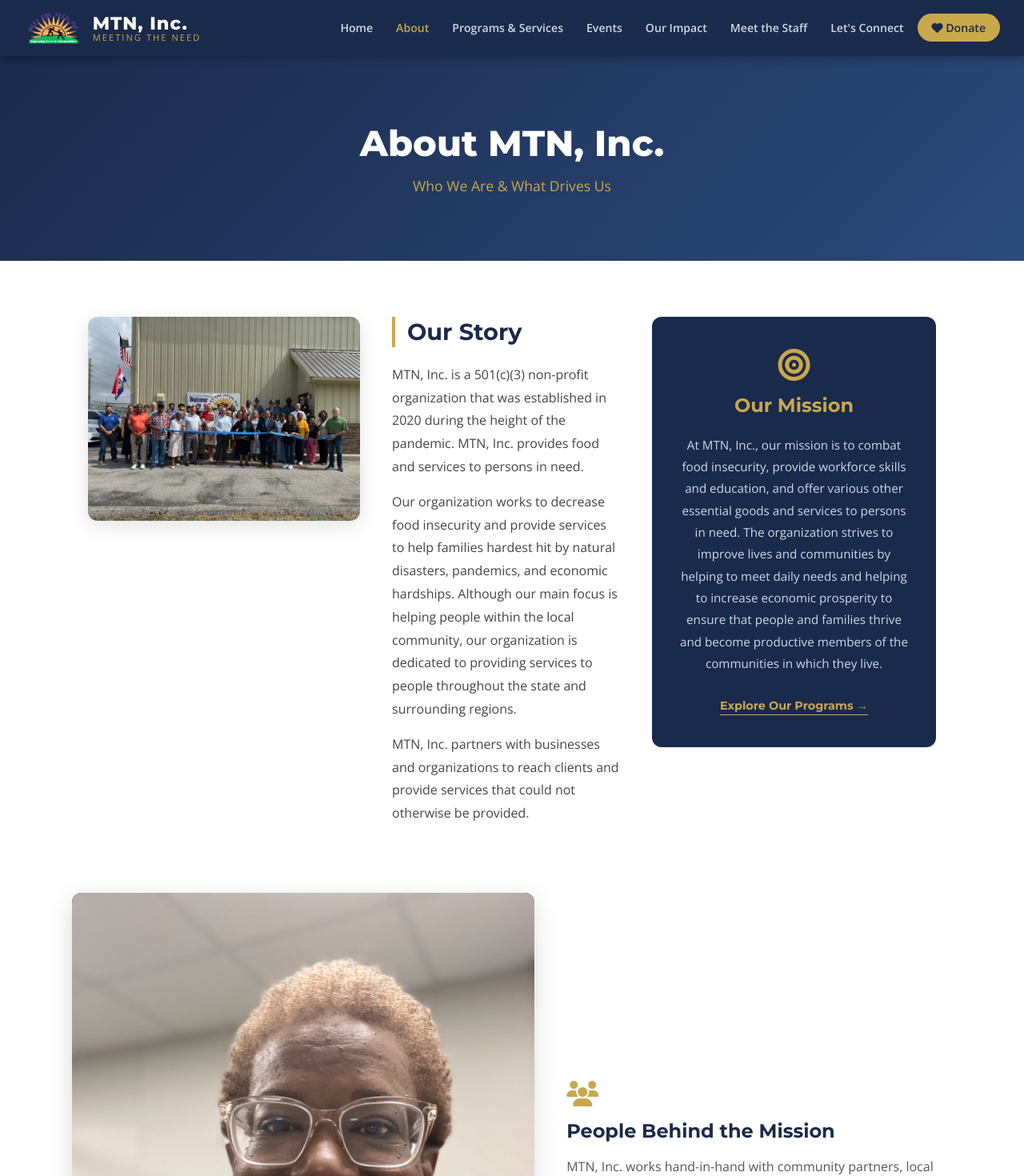
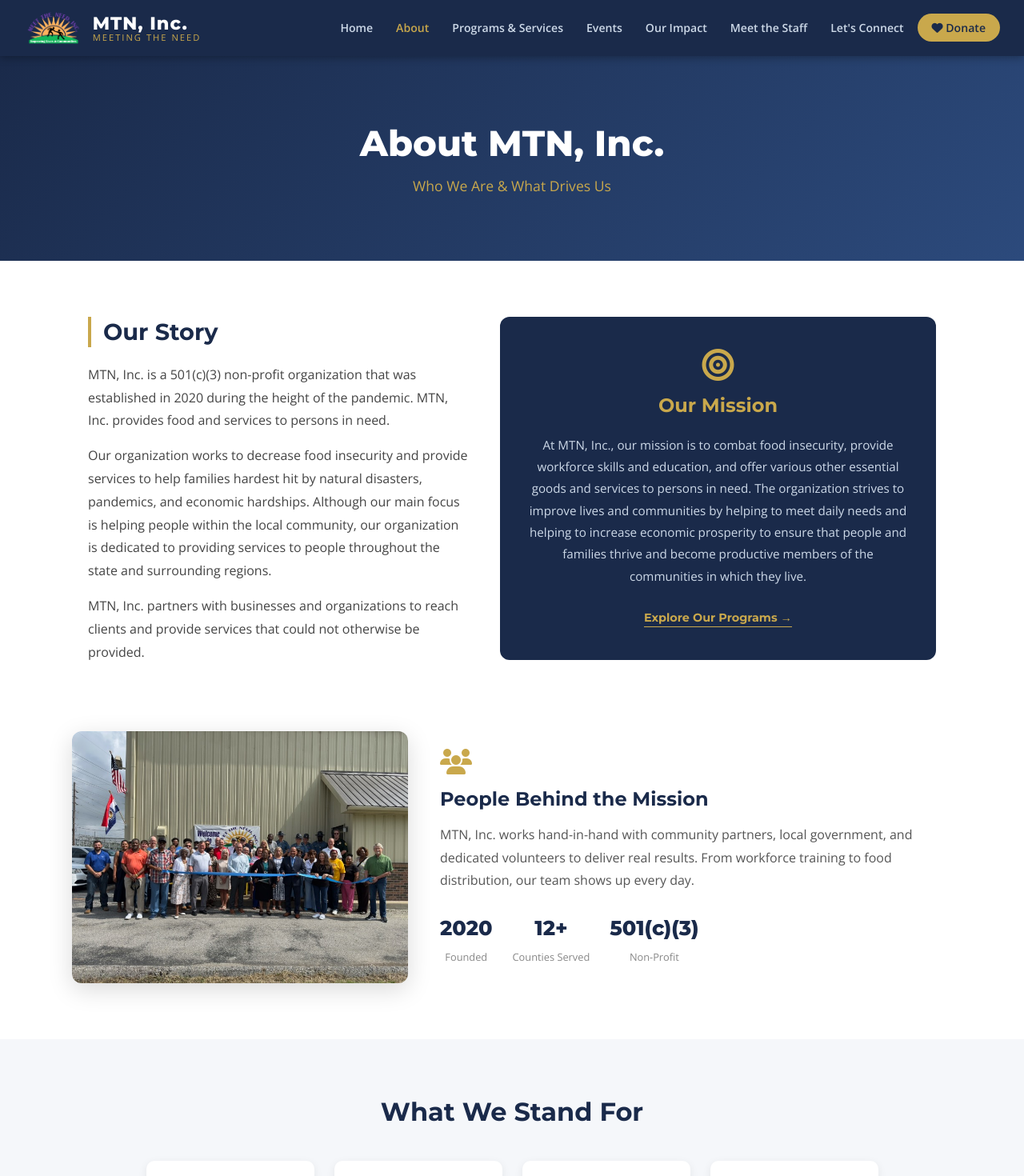
Before and after one commit to lexxiij/MTNWebsite, an Angular app: page /about in a window 1280 px wide. Shown: the top 1470 px of the page at 80% size. Built offline with nearby package versions, Linux system fonts and the light colour scheme.

Commit message:
Stop tracking node_modules

```diff
--- a/src/app/pages/about/about.component.css
+++ b/src/app/pages/about/about.component.css
@@ -30,18 +30,6 @@
   align-items: flex-start;
 }
 
-.about-story-img {
-  flex: 0 0 340px;
-  min-width: 260px;
-}
-
-.about-story-img img {
-  width: 100%;
-  height: auto;
-  display: block;
-  border-radius: 12px;
-  box-shadow: 0 6px 24px rgba(0,0,0,0.12);
-}
 
 .about-text {
   flex: 1;
@@ -125,17 +113,17 @@
 }
 
 .about-photo-img {
-  flex: 1.2;
-  min-width: 280px;
+  flex: 0 0 420px;
+  max-width: 100%;
 }
 
 .about-photo-img img {
   width: 100%;
+  height: auto;
+  display: block;
   border-radius: 12px;
   box-shadow: 0 8px 30px rgba(0,0,0,0.15);
-  object-fit: contain;
-  height: auto;
-  background: #0d1b2e;
+  object-fit: cover;
 }
 
 .about-photo-caption {
--- a/src/app/pages/about/about.component.html
+++ b/src/app/pages/about/about.component.html
@@ -8,9 +8,6 @@
 </section>
 
 <section class="about-section container">
-  <div class="about-story-img">
-    <img src="assets/photos/about.JPG" alt="MTN, Inc. community work">
-  </div>
   <div class="about-text">
     <h2>Our Story</h2>
     <p>
@@ -47,7 +44,7 @@
 <section class="about-photo-section">
   <div class="container about-photo-wrap">
     <div class="about-photo-img">
-      <img src="assets/photos/meetthestaff.jpg" alt="Meet the MTN, Inc. staff">
+      <img src="assets/photos/about.JPG" alt="Meet the MTN, Inc. staff">
     </div>
     <div class="about-photo-caption">
       <i class="fas fa-users"></i>
```
